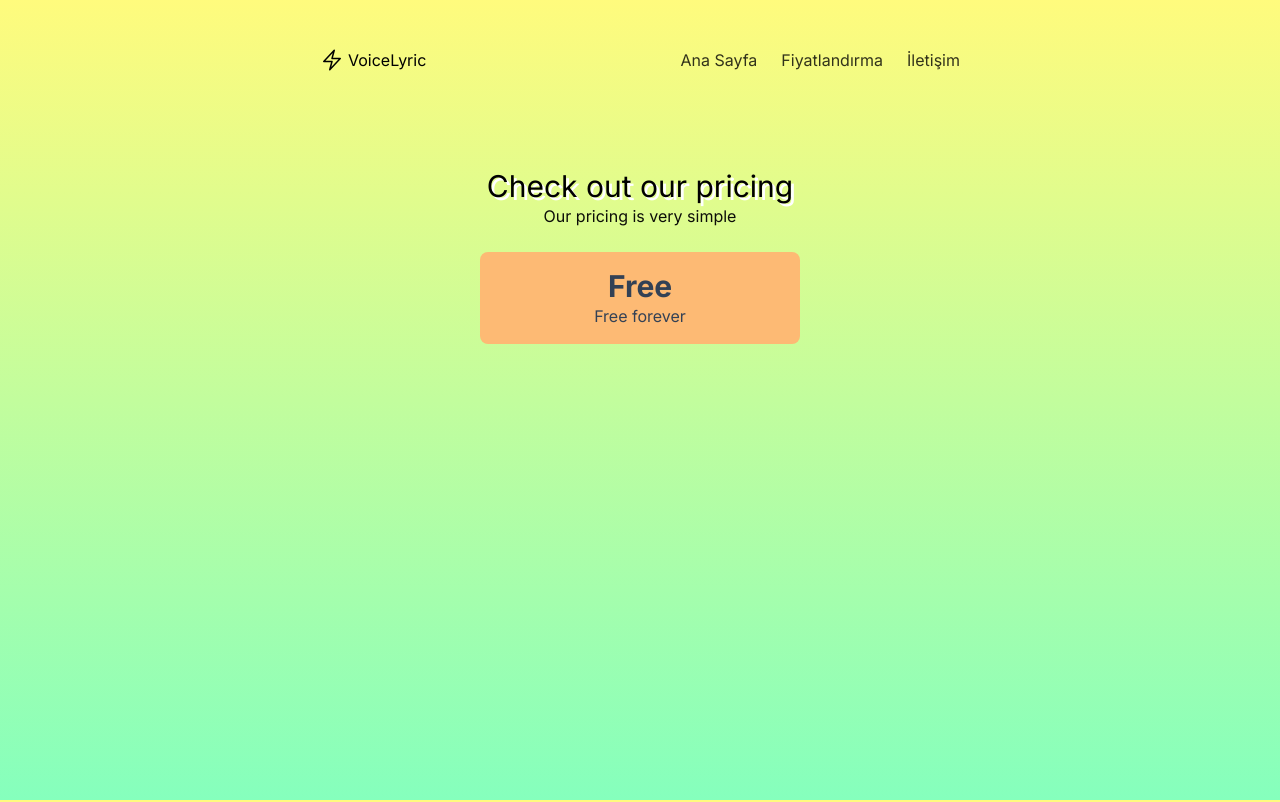
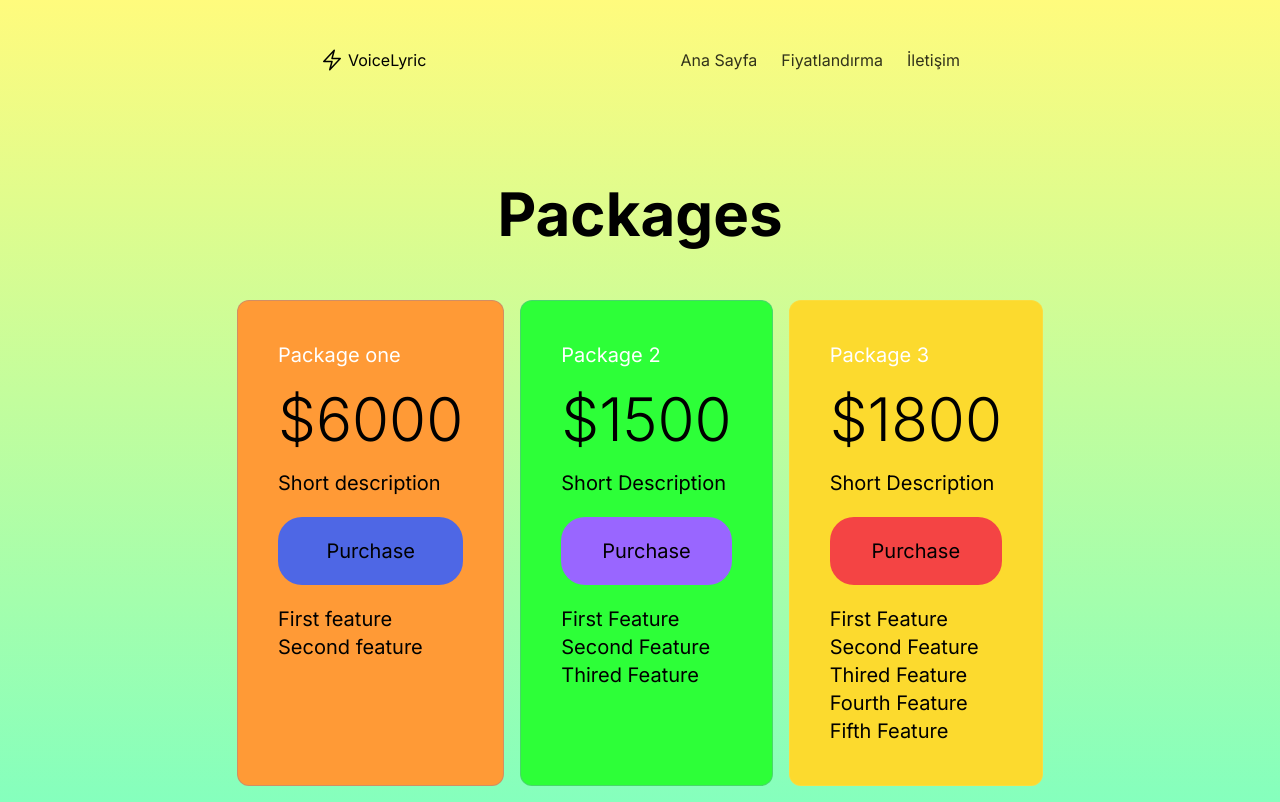
Before and after one commit to Yemresalcan/VoiceLyricize, a Next.js app in the folder voicelyric/: page /pricing in a window 1280 px wide. Built offline with nearby package versions, Linux system fonts and the light colour scheme.

Commit message:
File Upload with AWS S3 and Node.js

```diff
--- /dev/null
+++ b/voicelyric/src/app/api/upload/route.js
@@ -0,0 +1,37 @@
+import {PutObjectCommand, S3Client} from "@aws-sdk/client-s3";
+import uniqid from 'uniqid';
+
+export async function POST(req) {
+    const formData = await req.formData();
+    const file= formData.get('file');
+    const { name, type } = file;
+    const data = await file.arrayBuffer();
+
+    const s3client = new S3Client({
+        region: 'eu-north-1',
+        credentials: {
+            accessKeyId: process.env.AWS_ACCESS_KEY_ID,
+            secretAccessKey: process.env.AWS_SECRET_ACCESS_KEY
+        }
+    });
+
+
+    const  id = uniqid();
+    const ext = name.split('.').slice(-1)[0];
+    const newName = id + '.'+ ext;
+
+    const uploadCommand = new PutObjectCommand({
+
+        Bucket: process.env.BUCKET_NAME,
+        Body:data,
+        ACL:'public-read',
+        ContentType:type,
+        Key:newName,
+
+    });
+
+   await s3client.send(uploadCommand);
+
+    return Response.json({name,ext,newName})
+
+}
--- a/voicelyric/src/app/page.js
+++ b/voicelyric/src/app/page.js
@@ -1,11 +1,16 @@
+
+
+
 import BoltIcon from '@/components/BoltIcon'
 import DemoSection from '@/components/DemoSection'
 import PageHeaders from '@/components/PageHeader'
-import UploadIcon from '@/components/UploadIcon'
+import UploadForm from '@/components/UploadForm'
+
 import Image from 'next/image'
 
 
 export default function Home() {
+
   return (
 <>
       <PageHeaders
@@ -13,11 +18,7 @@ export default function Home() {
       h2Text={'Sadece videoyu yükleyin gerisini biz hallederiz'} />
 
       <div className='text-center my-2'>
-        <button className='bg-green-400 py-2 px-6 rounded-full inline-flex gap-2 border-2 border-green-700'>
-        <UploadIcon/>
-
-         <span>Hemen Başla </span>
-          </button>
+      <UploadForm/>
       </div>
   <DemoSection/>
 
--- a/voicelyric/src/app/pricing/page.js
+++ b/voicelyric/src/app/pricing/page.js
@@ -1,16 +1,71 @@
 import PageHeader from "@/components/PageHeader";
 
 export default function PricingPage() {
-  return (
-    <div>
-        <PageHeader
-        h1Text={'Check out our pricing'}
-        h2Text={'Our pricing is very simple'} />
+    return (
+        <div className="mt-28">
+          <h1 className="text-center text-6xl max-sm:text-5xl font-bold">
+            Packages
+          </h1>
 
-      <div className="bg-orange-300 text-slate-700 rounded-lg max-w-xs mx-auto p-4 text-center mt-6">
-        <h3 className="font-bold text-3xl">Free</h3>
-        <h4>Free forever</h4>
-      </div>
-    </div>
-  );
+          <div className="flex sm:space-x-4 max-sm:space-y-4 max-sm:flex-col justify-center">
+            <div className="flex-1 text-xl mt-14 rounded-xl border border-[#4E67E5]/25 bg-[#ff9a36] p-10 w-full">
+              <div className="text-[#ffffff]">Package one</div>
+              <div className="text-6xl my-5 font-light">$6000  </div>
+              <div>
+                Short description
+              </div>
+              <button
+                className="my-5 w-full text-black p-5 max-sm:p-2 rounded-3xl bg-[#4E67E5] text-xl max-sm:text-lg hover:bg-[#8a9dfc] transition-all"
+              >
+                Purchase
+              </button>
+              <ul>
+                <li>First feature</li>
+                <li>Second feature</li>
+              </ul>
+            </div>
+
+            <div className="flex-1 text-xl mt-14 rounded-xl border border-[#9966FF]/25 bg-[#2dff38] p-10 w-full" >
+              <div className="text-[#ffffff]">Package 2</div>
+              <div className="text-6xl my-5 font-light">$1500</div>
+              <div>
+                Short Description
+              </div>
+              <button
+                className="my-5 w-full text-black p-5 max-sm:p-2 rounded-3xl bg-[#9966FF] text-xl max-sm:text-lg hover:bg-[#BB99FF] transition-all"
+              >
+                Purchase
+              </button>
+              <ul>
+                <li>First Feature</li>
+                <li>Second Feature</li>
+                <li>Thired Feature</li>
+              </ul>
+            </div>
+
+
+            <div
+              className="flex-1 text-xl mt-14 rounded-xl border border-[#F7E16F]/25 bg-[#fcda2e] p-10 w-full"
+            >
+              <div className="text-[#ffffff]">Package 3</div>
+              <div className="text-6xl my-5 font-light">$1800</div>
+              <div>
+                Short Description
+              </div>
+              <button
+                className="my-5 w-full text-black p-5 max-sm:p-2 rounded-3xl bg-[#f44444] text-xl max-sm:text-lg hover:bg-[#fdf2bb] transition-all"
+              >
+                Purchase
+              </button>
+              <ul>
+                <li>First Feature</li>
+                <li>Second Feature</li>
+                <li>Thired Feature</li>
+                <li>Fourth Feature</li>
+                <li>Fifth Feature</li>
+              </ul>
+            </div>
+          </div>
+        </div>
+      );
 }
--- /dev/null
+++ b/voicelyric/src/components/UploadForm.js
@@ -0,0 +1,45 @@
+"use client"
+import UploadIcon from '@/components/UploadIcon'
+import axios from 'axios'
+import { useState } from 'react'
+
+export default function UploadForm() {
+
+    const [isUploading, setisUploading] = useState(false)
+
+    async function upload(ev) {
+        ev.preventDefault();
+        const files= ev.target.files;
+        if(files.length >0) {
+            const file = files[0];
+            setisUploading(true);
+            const res =  await axios.postForm('/api/upload', {
+                file,
+            });
+            setisUploading(false);
+            console.log(res.data);
+        }
+    }
+
+
+
+    return (
+        <>
+        {isUploading && (
+            <div className='bg-black/90 text-white fixed inset-0 flex items-center'>
+                <div className='w-full text-center'>
+                <h2 className='text-4xl mb-4'>Yükleniyor</h2>
+                <h3 className='text-xl'>Lütfen Bekleyin..</h3>
+                </div>
+            </div>
+        )}
+        <label className='bg-green-400 py-2 px-6
+        rounded-full inline-flex gap-2 border-2 border-green-700
+        cursor-pointer'>
+            <UploadIcon />
+            <span>Hemen Başla </span>
+            <input onChange={upload} type='file' className='hidden' />
+        </label>
+        </>
+    )
+}
```
Also changed, not shown: 1 other file (tests, documents, lock files or other folders).
